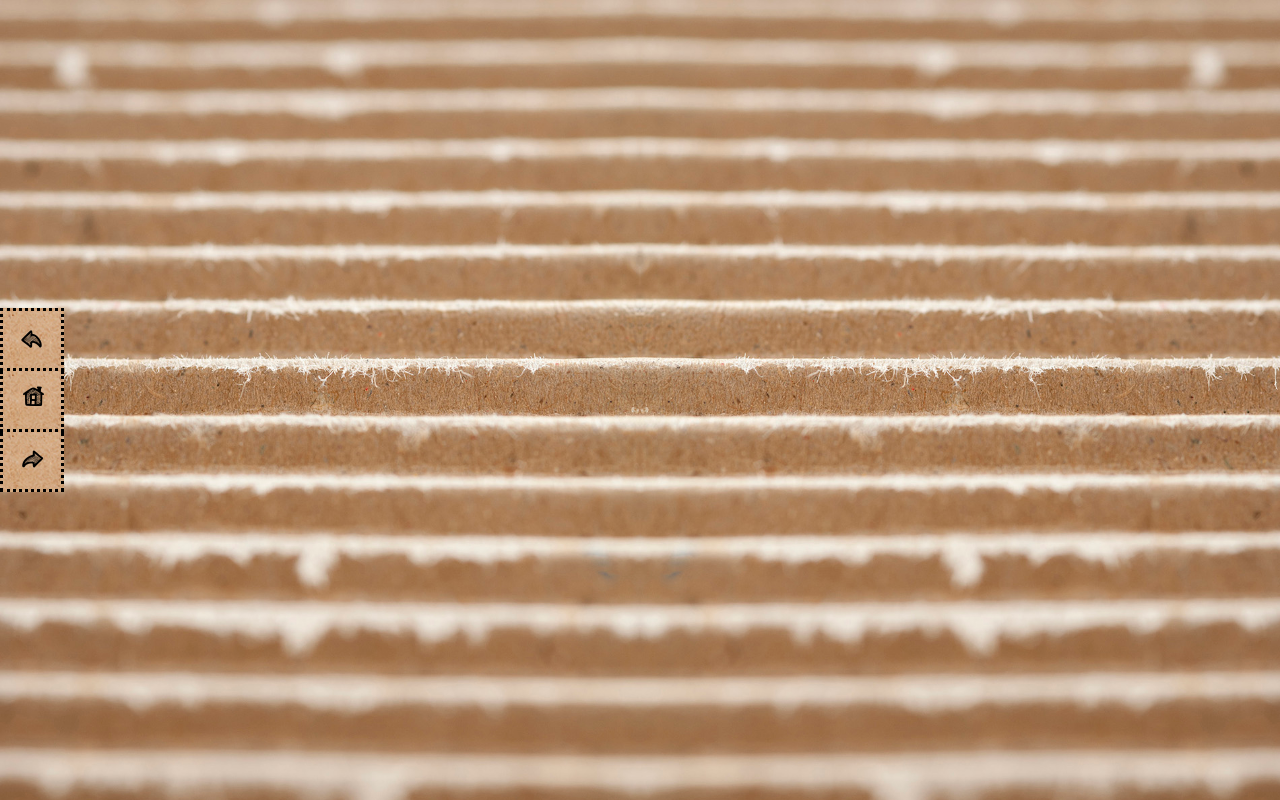
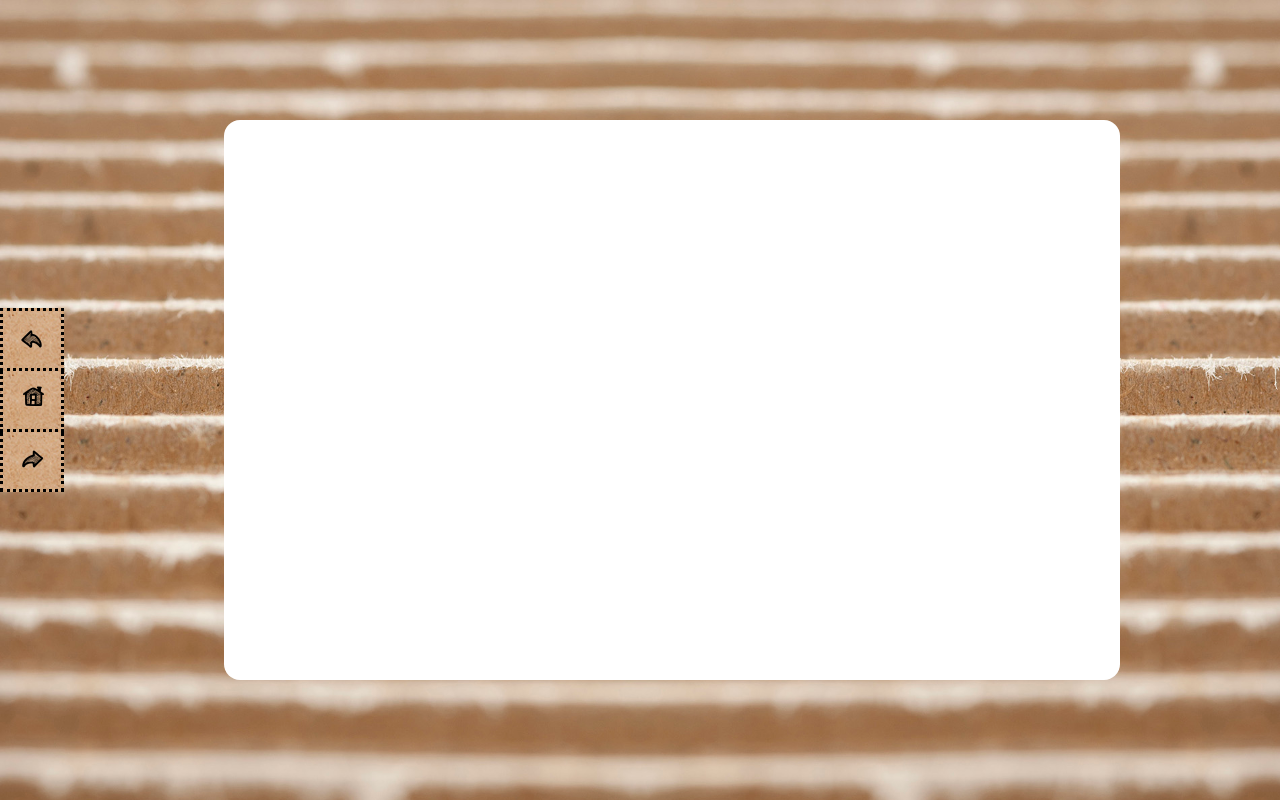
Before and after one commit to ramingar/wedding-app-source-code, a Vue app: page / in a window 1280 px wide. Built offline with nearby package versions, Linux system fonts and the light colour scheme.

Commit message:
SlideCard (empty)

```diff
--- a/src/components/Slides.vue
+++ b/src/components/Slides.vue
@@ -1,5 +1,6 @@
 <template>
     <div>
+        <slides-card/>
         <slides-buttons/>
     </div>
 </template>
--- a/src/components/SlidesComponent/SlidesCard.vue
+++ b/src/components/SlidesComponent/SlidesCard.vue
@@ -1,5 +1,8 @@
 <template>
-
+    <div class="absolute flex justify-center items-center h-100 w-100">
+        <div class="br4 bg-white v-mid mb5 mb0-ns ml5-ns w-80 _h-70 _mw-70-xl _mh-65-special-1024-768 _mh-80-special-768-1024">
+        </div>
+    </div>
 </template>
 
 <script>
@@ -9,5 +12,28 @@
 </script>
 
 <style scoped>
+    ._h-70 {
+        height: 70%;
+    }
+
+    @media (min-width: 1025px) {
+        ._mw-70-xl {
+            max-width: 70%;
+        }
+    }
+
+    @media (width: 1024px) and (height: 768px) {
+        ._mh-65-special-1024-768 {
+            height: 65%;
+            max-height: 65%;
+        }
+    }
+
+    @media (width: 768px) and (height: 1024px) {
+        ._mh-80-special-768-1024 {
+            height: 80%;
+            max-height: 80%;
+        }
+    }
 
 </style>
```
